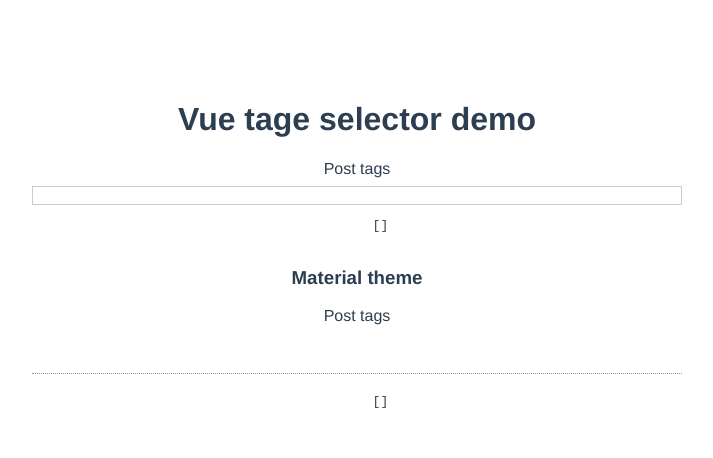
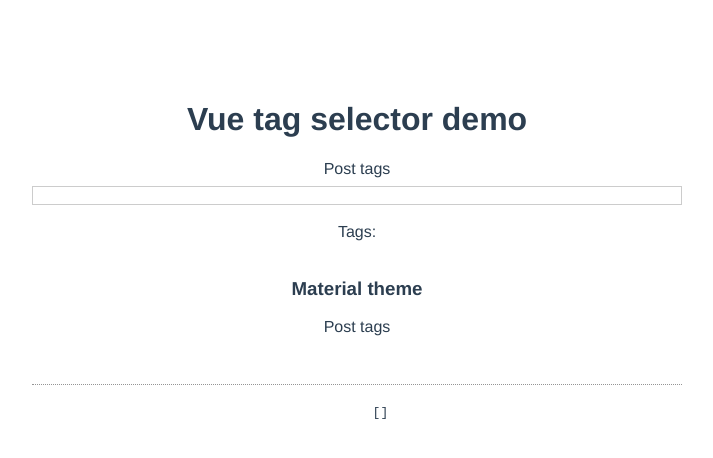
Before and after one commit to tomquinonero/vue-tag-selector, a Vue app: page / in a window 1280 px wide. Shown: the top 458 px of the page, without its empty margins (283-996 px from the left). Built offline with nearby package versions, Linux system fonts and the light colour scheme.

Commit message:
docs: adding documentation

```diff
--- a/src/App.vue
+++ b/src/App.vue
@@ -1,13 +1,15 @@
 <template>
   <div id="app">
-    <h1>Vue tage selector demo</h1>
+    <h1>Vue tag selector demo</h1>
     <vue-tag-selector
       label="Post tags"
       v-model="tags"
       name="tags" />
-    <pre>
-      {{tags}}
-    </pre>
+    <br/>
+    Tags: {{tags.join(', ')}}
+    <br/>
+    <br/>
+
     <h3>Material theme</h3>
     <div class="theme-material">
       <vue-tag-selector
```
Also changed, not shown: 2 other files (tests, documents, lock files or other folders).
